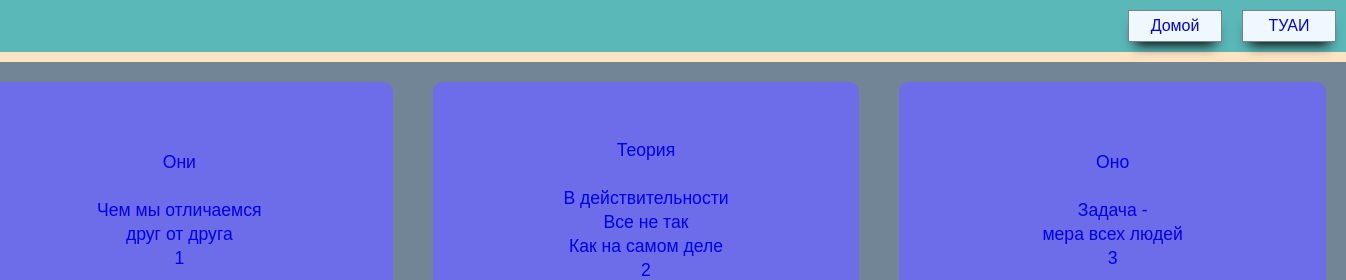
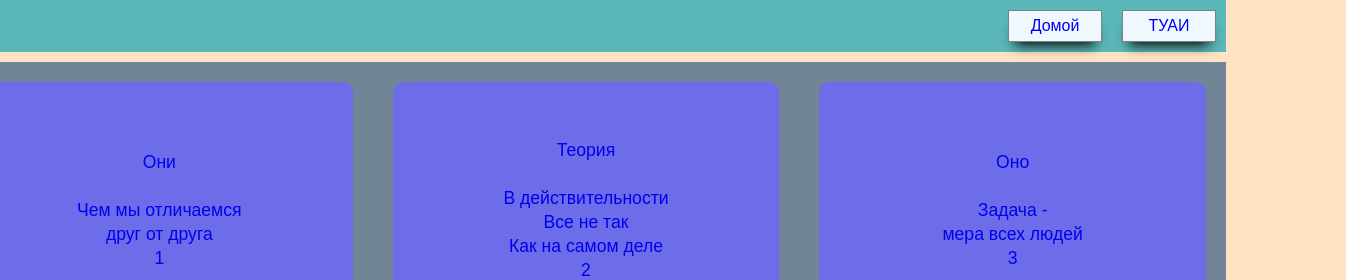
Before and after one commit to jfeldman777/portal, a plain HTML site: page index.html in a window 1280 px wide. Shown: the top 280 px of the page, 1346 px wide, since content can reach past the window. Drawn offline with Linux system fonts and the light colour scheme.

Commit message:
page width

```diff
--- a/index.html
+++ b/index.html
@@ -7,7 +7,7 @@
     <link rel="stylesheet" href="style.css">
     <script src="script.js"></script>
 </head>
-<body>
+<body><div class="page">
     <header>
       <img src="img/God.png" alt=""  >
         <ul>
@@ -89,5 +89,5 @@
     &copy; Yakov Feldman 2025
    </a> &nbsp;&nbsp;
 </footer>
-</body>
+</body></div>
 </html>
--- a/style.css
+++ b/style.css
@@ -11,7 +11,7 @@ header, footer{
     font-family: Arial, Helvetica, sans-serif;
     height:52px;
     margin:auto;
-    width:1400px;
+    width:100%;
     background-color: rgb(91, 184, 184);
     display:flex;
     align-items: center;
@@ -65,7 +65,7 @@ a{
 
 main {
     background-color: rgb(113, 133, 150);
-    width: 1400px;;
+    width: 100%;
     min-height: 88vh;
     margin:10px auto;
 
@@ -95,6 +95,7 @@ main {
         grid-template-rows: auto;
     }
 }
+
 
 section {
     font-size: 1.1em;
@@ -129,3 +130,8 @@ section:hover{
     justify-content: center; /* по горизонтали */
     align-items: center;     /* по вертикали */
    }
+
+   .page {
+    width: min(1400px, 100%);
+    margin: 0 auto;
+}
```
Also changed, not shown: about.html (+2 -2 lines), all.html (+2 -2 lines), how.html (+2 -2 lines), it.html (+2 -2 lines), me.html (+2 -2 lines), philosophy.html (+2 -2 lines), theory.html (+2 -2 lines), they.html (+2 -2 lines), tuai.html (+2 -2 lines), values.html (+2 -2 lines), we.html (+2 -2 lines).
